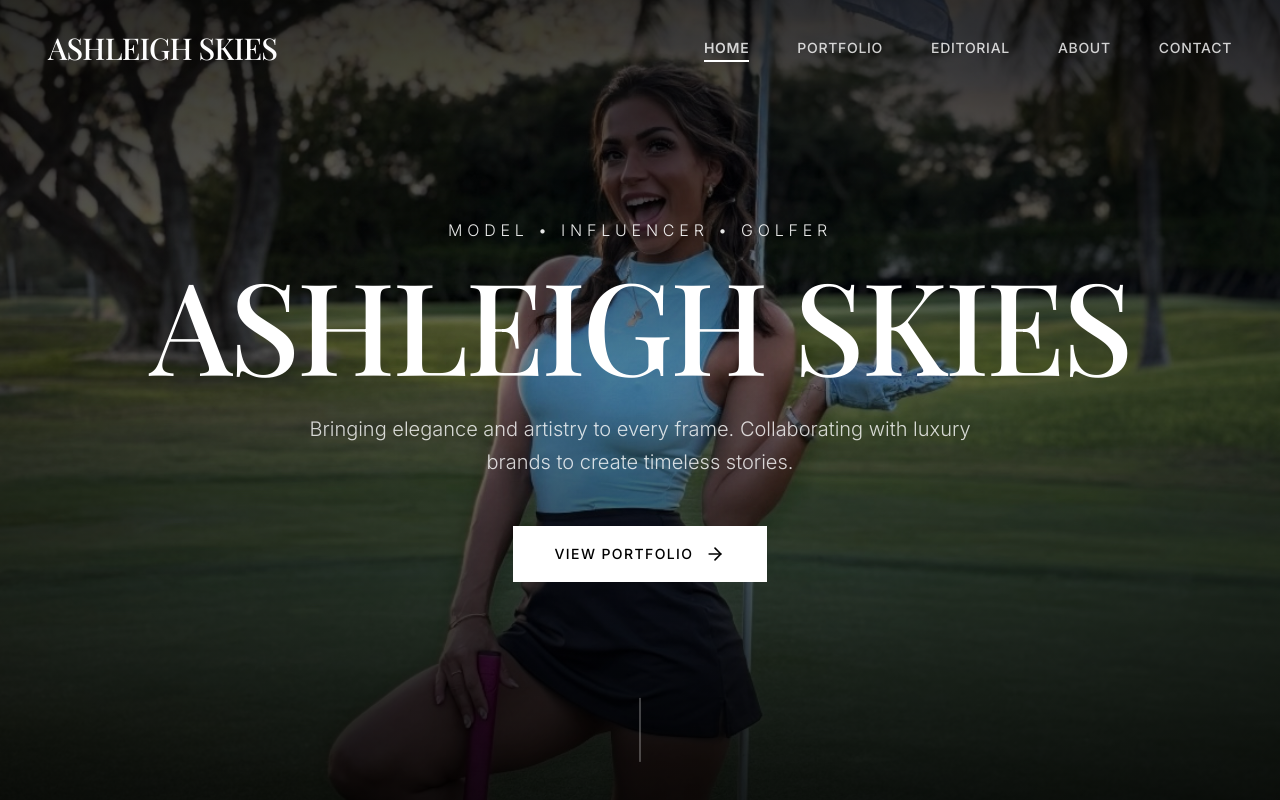
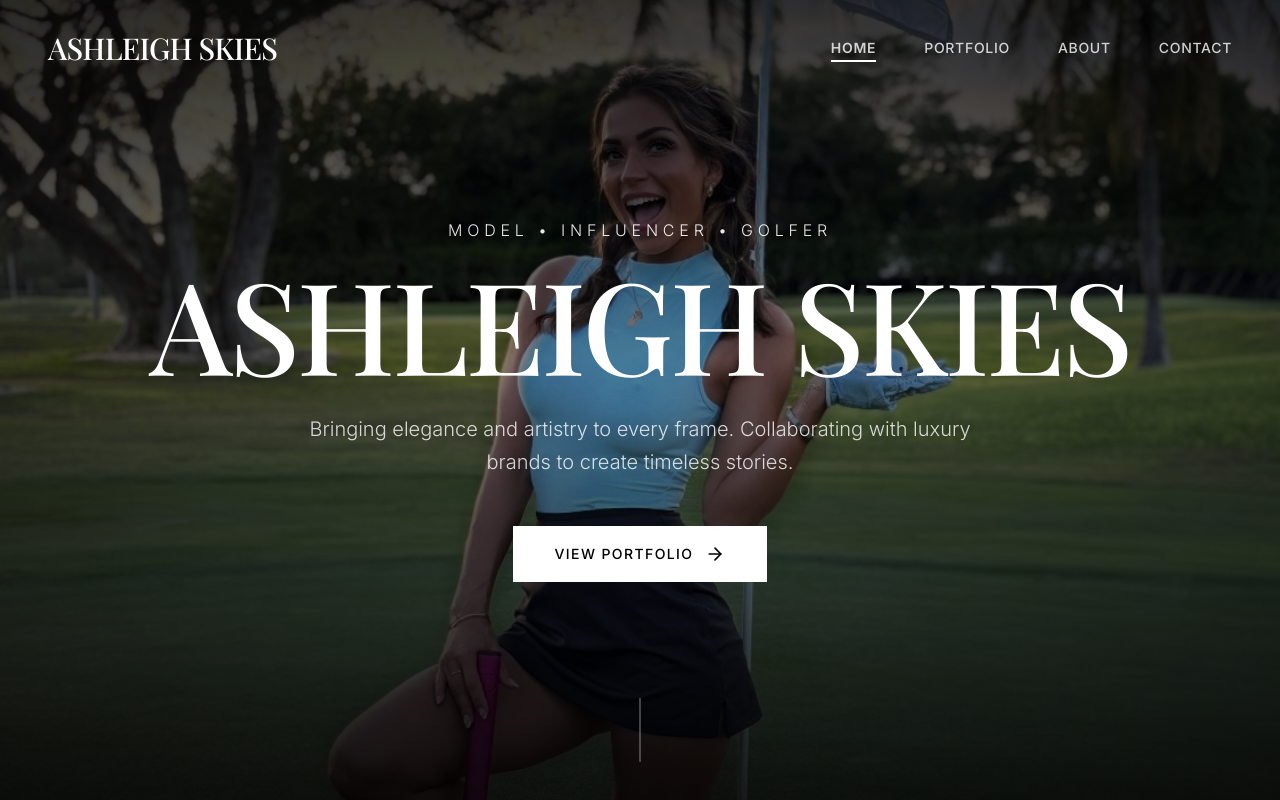
Before and after one commit to GhostOpsandCo/ashskiessite, a React (Vite) app: page / in a window 1280 px wide. Shown: the top 800 px of the page. Built offline with nearby package versions, Linux system fonts and the light colour scheme.

Commit message:
Convert to single-page site with smooth scroll navigation

```diff
--- a/src/app/App.tsx
+++ b/src/app/App.tsx
@@ -1,4 +1,3 @@
-import { useState } from 'react';
 import { SiteContentProvider } from './components/SiteContentContext';
 import { Navigation } from './components/Navigation';
 import { Hero } from './components/Hero';
@@ -8,62 +7,19 @@ import { About } from './components/About';
 import { Instagram } from './components/Instagram';
 import { Contact } from './components/Contact';
 import { Footer } from './components/Footer';
-import { BlogPage } from './components/BlogPage';
-import { BlogPost } from './components/BlogPost';
-import { PortfolioPage } from './components/PortfolioPage';
 
 export default function App() {
-  const [currentPage, setCurrentPage] = useState('home');
-
-  const handleNavigate = (page: string) => {
-    setCurrentPage(page);
-    window.scrollTo({ top: 0, behavior: 'smooth' });
-  };
-
-  const renderPage = () => {
-    switch (currentPage) {
-      case 'blog':
-        return (
-          <>
-            <BlogPage />
-            <Footer />
-          </>
-        );
-      case 'blog-post':
-        return (
-          <>
-            <BlogPost onBack={() => handleNavigate('blog')} />
-            <Footer />
-          </>
-        );
-      case 'portfolio':
-        return (
-          <>
-            <PortfolioPage />
-            <Footer />
-          </>
-        );
-      case 'home':
-      default:
-        return (
-          <>
-            <Hero />
-            <FeaturedWork />
-            <Clients />
-            <About />
-            <Instagram />
-            <Contact />
-            <Footer />
-          </>
-        );
-    }
-  };
-
   return (
     <SiteContentProvider>
       <div className="min-h-screen bg-white">
-        <Navigation currentPage={currentPage} onNavigate={handleNavigate} />
-        {renderPage()}
+        <Navigation />
+        <Hero />
+        <FeaturedWork />
+        <Clients />
+        <About />
+        <Instagram />
+        <Contact />
+        <Footer />
       </div>
     </SiteContentProvider>
   );
--- a/src/app/components/About.tsx
+++ b/src/app/components/About.tsx
@@ -5,7 +5,7 @@ import aboutPortrait from '../../assets/about-portrait.png';
 
 export function About() {
   return (
-    <section className="py-24 lg:py-32 bg-white">
+    <section id="about" className="py-24 lg:py-32 bg-white">
       <div className="max-w-[1600px] mx-auto px-6 lg:px-12">
         <div className="grid grid-cols-1 lg:grid-cols-2 gap-12 lg:gap-20 items-center">
           {/* Image */}
--- a/src/app/components/Contact.tsx
+++ b/src/app/components/Contact.tsx
@@ -7,7 +7,7 @@ export function Contact() {
   const { get } = useSiteContent();
 
   return (
-    <section className="py-24 lg:py-32 bg-black text-white">
+    <section id="contact" className="py-24 lg:py-32 bg-black text-white">
       <div className="max-w-[1400px] mx-auto px-6 lg:px-12">
         <div className="grid grid-cols-1 lg:grid-cols-2 gap-16 lg:gap-24">
           {/* Left Column */}
--- a/src/app/components/FeaturedWork.tsx
+++ b/src/app/components/FeaturedWork.tsx
@@ -38,7 +38,7 @@ export function FeaturedWork() {
   const { get, isEditMode } = useSiteContent();
 
   return (
-    <section className="py-24 lg:py-32 bg-white">
+    <section id="portfolio" className="py-24 lg:py-32 bg-white">
       <div className="max-w-[1800px] mx-auto px-6 lg:px-12">
         {/* Section Header */}
         <motion.div
--- a/src/app/components/Hero.tsx
+++ b/src/app/components/Hero.tsx
@@ -41,7 +41,7 @@ export function Hero() {
   }, [setContent]);
 
   return (
-    <section className="relative h-screen w-full overflow-hidden">
+    <section id="home" className="relative h-screen w-full overflow-hidden">
       {/* Background Image with Parallax */}
       <motion.div
         initial={{ scale: 1.2 }}
--- a/src/app/components/Navigation.tsx
+++ b/src/app/components/Navigation.tsx
@@ -1,32 +1,50 @@
-import { useState, useEffect } from 'react';
+import { useState, useEffect, useCallback } from 'react';
 import { Menu, X } from 'lucide-react';
 import { motion, AnimatePresence } from 'motion/react';
 import { EditableText } from './EditableText';
 
-interface NavigationProps {
-  currentPage: string;
-  onNavigate: (page: string) => void;
-}
+const navLinks = [
+  { name: 'Home', id: 'home' },
+  { name: 'Portfolio', id: 'portfolio' },
+  { name: 'About', id: 'about' },
+  { name: 'Contact', id: 'contact' },
+];
 
-export function Navigation({ currentPage, onNavigate }: NavigationProps) {
+export function Navigation() {
   const [isScrolled, setIsScrolled] = useState(false);
   const [isMobileMenuOpen, setIsMobileMenuOpen] = useState(false);
+  const [activeSection, setActiveSection] = useState('home');
 
   useEffect(() => {
     const handleScroll = () => {
       setIsScrolled(window.scrollY > 50);
+
+      // Determine which section is currently in view
+      const sections = navLinks.map(link => ({
+        id: link.id,
+        el: document.getElementById(link.id),
+      }));
+
+      const scrollY = window.scrollY + 120; // offset for fixed nav
+
+      for (let i = sections.length - 1; i >= 0; i--) {
+        const section = sections[i];
+        if (section.el && section.el.offsetTop <= scrollY) {
+          setActiveSection(section.id);
+          break;
+        }
+      }
     };
     window.addEventListener('scroll', handleScroll);
     return () => window.removeEventListener('scroll', handleScroll);
   }, []);
 
-  const navLinks = [
-    { name: 'Home', id: 'home' },
-    { name: 'Portfolio', id: 'portfolio' },
-    { name: 'Editorial', id: 'blog' },
-    { name: 'About', id: 'about' },
-    { name: 'Contact', id: 'contact' },
-  ];
+  const scrollTo = useCallback((id: string) => {
+    const el = document.getElementById(id);
+    if (el) {
+      el.scrollIntoView({ behavior: 'smooth' });
+    }
+  }, []);
 
   return (
     <>
@@ -40,7 +58,7 @@ export function Navigation({ currentPage, onNavigate }: NavigationProps) {
           <div className="flex items-center justify-between h-20 lg:h-24">
             {/* Logo */}
             <motion.button
-              onClick={() => onNavigate('home')}
+              onClick={() => scrollTo('home')}
               className="relative z-10"
               whileHover={{ scale: 1.05 }}
               whileTap={{ scale: 0.95 }}
@@ -60,13 +78,13 @@ export function Navigation({ currentPage, onNavigate }: NavigationProps) {
               {navLinks.map((link) => (
                 <button
                   key={link.id}
-                  onClick={() => onNavigate(link.id)}
+                  onClick={() => scrollTo(link.id)}
                   className={`relative font-sans text-sm tracking-wider uppercase transition-colors ${isScrolled ? 'text-black/80 hover:text-black' : 'text-white/80 hover:text-white'
-                    } ${currentPage === link.id ? 'font-semibold' : ''}`}
+                    } ${activeSection === link.id ? 'font-semibold' : ''}`}
                   style={{ fontFamily: 'var(--font-sans)' }}
                 >
                   {link.name}
-                  {currentPage === link.id && (
+                  {activeSection === link.id && (
                     <motion.div
                       layoutId="activeNav"
                       className={`absolute -bottom-1 left-0 right-0 h-[2px] ${isScrolled ? 'bg-black' : 'bg-white'
@@ -111,7 +129,7 @@ export function Navigation({ currentPage, onNavigate }: NavigationProps) {
                   animate={{ opacity: 1, y: 0 }}
                   transition={{ delay: index * 0.1 }}
                   onClick={() => {
-                    onNavigate(link.id);
+                    scrollTo(link.id);
                     setIsMobileMenuOpen(false);
                   }}
                   className="text-white text-3xl font-serif tracking-wider uppercase"
```
